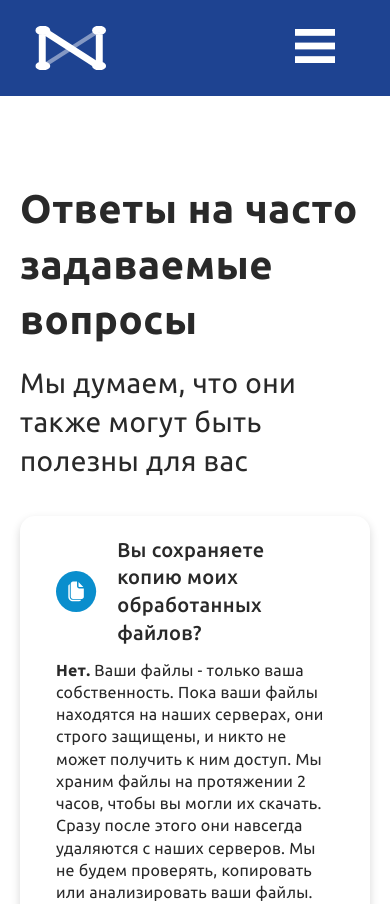
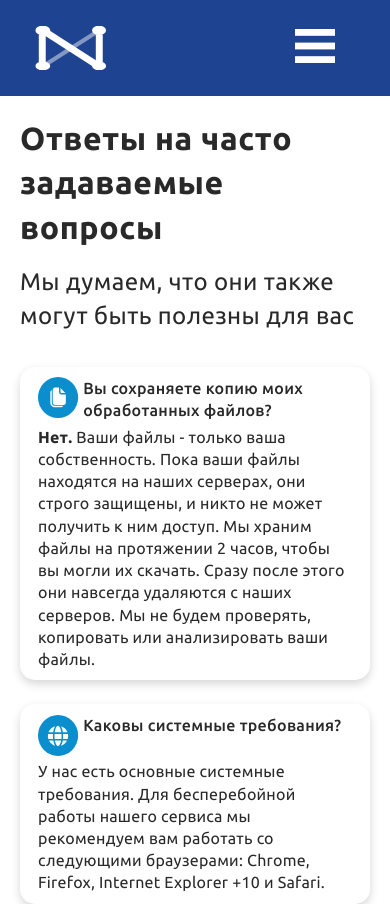
Before and after one commit to EliteHacker228/normative-control-frontend, a React (Vite) app: page /faq in a window 390 px wide. Shown: the top 904 px of the page. Built offline with nearby package versions, Linux system fonts and the light colour scheme.

Commit message:
Add adaptive fonts on Faq page

```diff
--- a/src/pages/faq/Faq.module.css
+++ b/src/pages/faq/Faq.module.css
@@ -13,17 +13,6 @@
     flex-direction: column;
     gap: 16px;
     align-items: center;
-    min-width: 338px;
-}
-
-@media (max-width: 810px) {
-    .content {
-        flex-direction: column;
-    }
-
-    .aboutFaq__img {
-        display: none;
-    }
 }
 
 .aboutFaq__header {
@@ -70,7 +59,7 @@
 
 .faqCard__headSection {
     display: flex;
-    align-items: center;
+    align-items: start;
     gap: 20px;
 }
 
@@ -97,3 +86,54 @@
     line-height: 139.99%; /* 22.398px */
     letter-spacing: 0.24px;
 }
+
+@media screen and (max-width: 768px) {
+    .content {
+        flex-direction: column;
+    }
+
+    .aboutFaq__img {
+        display: none;
+    }
+}
+
+@media screen and (max-width: 425px) {
+    .aboutFaq__header {
+        font-size: 32px;
+    }
+
+    .aboutFaq__text {
+        font-size: 24px;
+    }
+
+    .content {
+        margin-top: 20px;
+    }
+
+    .faqCard {
+        padding: 10px 18px;
+        gap: 4px;
+    }
+
+    .faqCard__headSection {
+        gap: 4px;
+    }
+
+    .faqCard_h1 {
+        font-size: 16px;
+    }
+
+    .faqCard_p {
+        font-size: 8px;
+    }
+}
+
+@media screen and (max-width: 325px) {
+    .aboutFaq__header {
+        font-size: 24px;
+    }
+
+    .aboutFaq__text {
+        font-size: 16px;
+    }
+}
```
